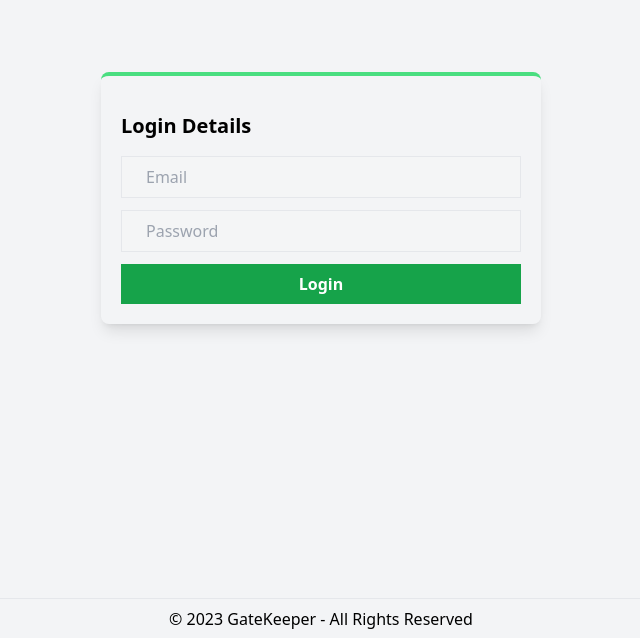
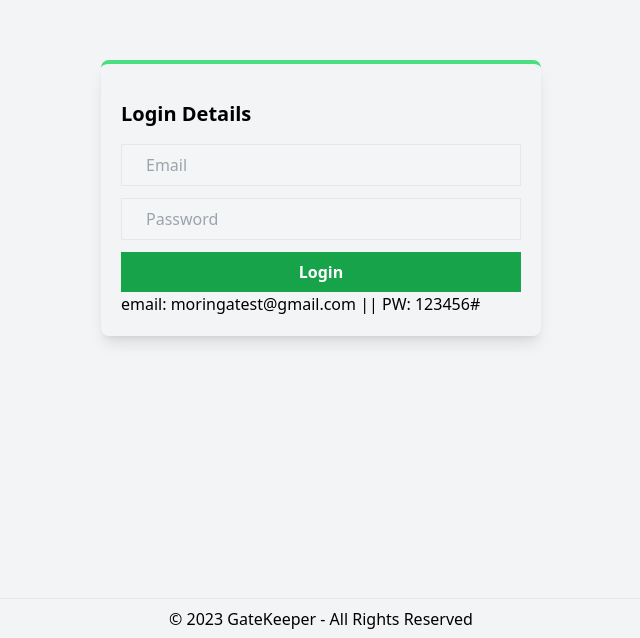
Before and after one commit to collinskrotich/sfc_access_management, a Next.js app: page / in a window 1280 px wide. Shown: the part 202-840 px from the top of the page, without its empty margins (319-959 px from the left). Built offline with nearby package versions, Linux system fonts and the light colour scheme.

Commit message:
Adde login info on login page

```diff
--- a/components/LoginForm.jsx
+++ b/components/LoginForm.jsx
@@ -70,6 +70,7 @@ export default function LoginForm() {
                     </div>
         )}
             </form>
+            <p>email: moringatest@gmail.com || PW: 123456#</p>
 
         </div>
     </div>
```
